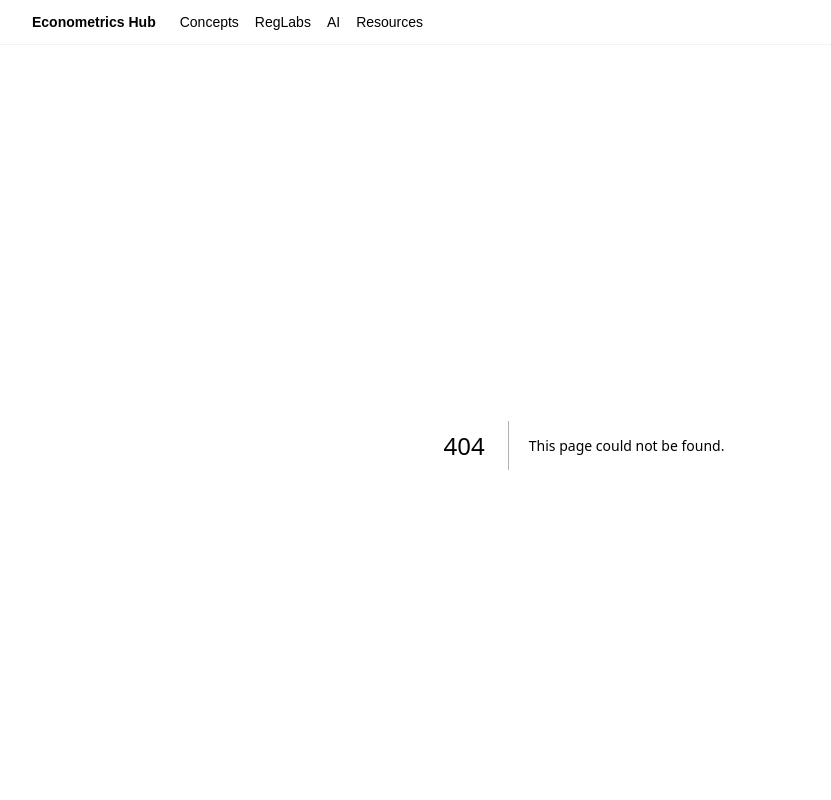
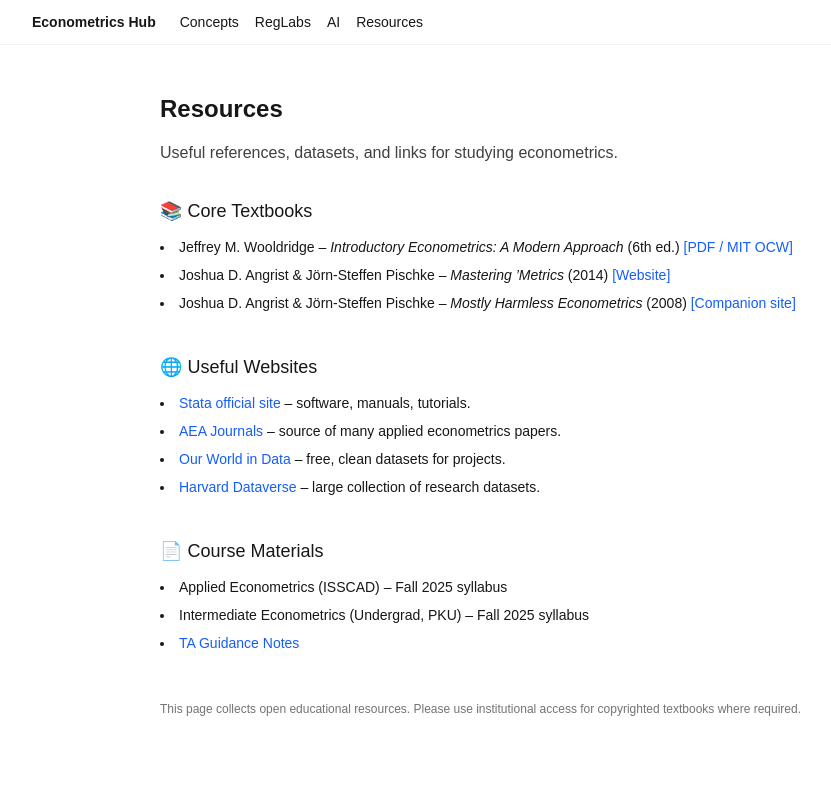
Before and after one commit to zhuoxiang-zhou/econ-site, a Next.js app: page /resources in a window 1280 px wide. Before the commit this address had no page. Shown: the top 800 px of the page, without its empty margins (56-887 px from the left). Built offline with nearby package versions, Linux system fonts and the light colour scheme.

Commit message:
Add resources page

```diff
--- /dev/null
+++ b/src/app/resources/page.tsx
@@ -0,0 +1,126 @@
+// src/app/resources/page.tsx
+"use client";
+
+import Link from "next/link";
+
+export default function ResourcesPage() {
+  return (
+    <main className="max-w-4xl mx-auto px-6 py-12">
+      <h1 className="text-2xl font-semibold mb-4">Resources</h1>
+      <p className="text-neutral-700 mb-8">
+        Useful references, datasets, and links for studying econometrics.
+      </p>
+
+      {/* Textbooks */}
+      <section className="mb-10">
+        <h2 className="text-lg font-medium mb-3">📚 Core Textbooks</h2>
+        <ul className="list-disc list-inside space-y-2 text-sm">
+          <li>
+            Jeffrey M. Wooldridge – <i>Introductory Econometrics: A Modern Approach</i> (6th ed.){" "}
+            <a
+              href="https://ocw.mit.edu/courses/economics/14-382-econometrics-spring-2017/resources/MIT14_382S17_Textbook/"
+              target="_blank"
+              className="text-blue-600 hover:underline"
+            >
+              [PDF / MIT OCW]
+            </a>
+          </li>
+          <li>
+            Joshua D. Angrist & Jörn-Steffen Pischke – <i>Mastering ’Metrics</i> (2014){" "}
+            <a
+              href="https://masteringmetrics.com"
+              target="_blank"
+              className="text-blue-600 hover:underline"
+            >
+              [Website]
+            </a>
+          </li>
+          <li>
+            Joshua D. Angrist & Jörn-Steffen Pischke – <i>Mostly Harmless Econometrics</i> (2008){" "}
+            <a
+              href="https://www.mostlyharmlesseconometrics.com/"
+              target="_blank"
+              className="text-blue-600 hover:underline"
+            >
+              [Companion site]
+            </a>
+          </li>
+        </ul>
+      </section>
+
+      {/* Online tools */}
+      <section className="mb-10">
+        <h2 className="text-lg font-medium mb-3">🌐 Useful Websites</h2>
+        <ul className="list-disc list-inside space-y-2 text-sm">
+          <li>
+            <a
+              href="https://www.stata.com/"
+              target="_blank"
+              className="text-blue-600 hover:underline"
+            >
+              Stata official site
+            </a>{" "}
+            – software, manuals, tutorials.
+          </li>
+          <li>
+            <a
+              href="https://www.aeaweb.org/journals"
+              target="_blank"
+              className="text-blue-600 hover:underline"
+            >
+              AEA Journals
+            </a>{" "}
+            – source of many applied econometrics papers.
+          </li>
+          <li>
+            <a
+              href="https://ourworldindata.org/"
+              target="_blank"
+              className="text-blue-600 hover:underline"
+            >
+              Our World in Data
+            </a>{" "}
+            – free, clean datasets for projects.
+          </li>
+          <li>
+            <a
+              href="https://dataverse.harvard.edu/"
+              target="_blank"
+              className="text-blue-600 hover:underline"
+            >
+              Harvard Dataverse
+            </a>{" "}
+            – large collection of research datasets.
+          </li>
+        </ul>
+      </section>
+
+      {/* Course syllabi */}
+      <section className="mb-10">
+        <h2 className="text-lg font-medium mb-3">📄 Course Materials</h2>
+        <ul className="list-disc list-inside space-y-2 text-sm">
+          <li>
+            <Link href="/syllabus">Applied Econometrics (ISSCAD) – Fall 2025 syllabus</Link>
+          </li>
+          <li>
+            <Link href="/syllabus">Intermediate Econometrics (Undergrad, PKU) – Fall 2025 syllabus</Link>
+          </li>
+          <li>
+            <a
+              href="/TA Guidance Econometrics.md"
+              target="_blank"
+              className="text-blue-600 hover:underline"
+            >
+              TA Guidance Notes
+            </a>
+          </li>
+        </ul>
+      </section>
+
+      <footer className="text-xs text-neutral-500 mt-12">
+        This page collects open educational resources. Please use institutional access
+        for copyrighted textbooks where required.
+      </footer>
+    </main>
+  );
+}
```
